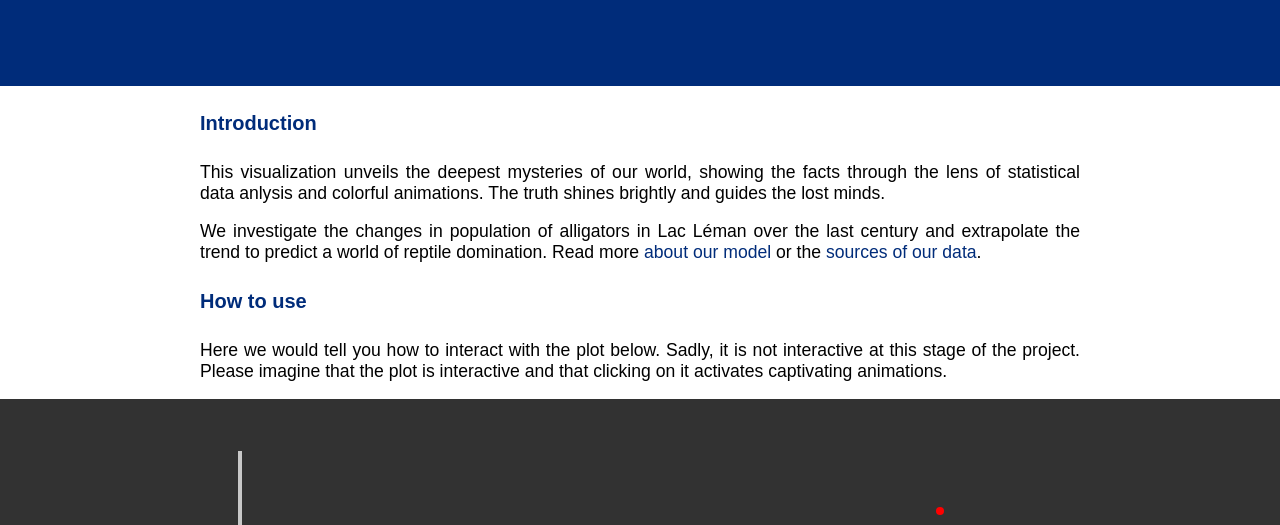
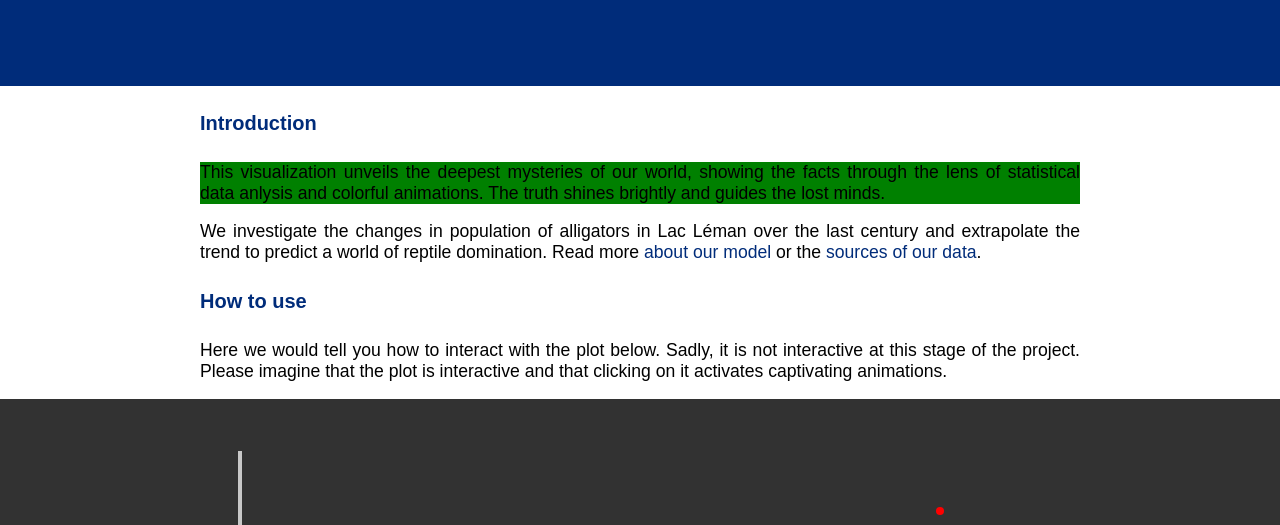
Before and after one commit to LaurentFaucher/labos-COM480-EPFL, a plain HTML site: page DataVizExercise01/DataVizExercise01/exercise/index.html in a window 1280 px wide. Shown: the part 226-751 px from the top of the page. Drawn offline with Linux system fonts and the light colour scheme.

Commit message:
LF: changement de couleur du background

```diff
--- a/DataVizExercise01/DataVizExercise01/exercise/index.html
+++ b/DataVizExercise01/DataVizExercise01/exercise/index.html
@@ -29,7 +29,7 @@
 
 <main class="width-limited">
 	<h4>Introduction</h4>
-	<p>
+	<p id="first_paragraph">
 	This visualization unveils the deepest mysteries of our world,
 	showing the facts through the lens of statistical data anlysis
 	and colorful animations.
--- a/DataVizExercise01/DataVizExercise01/exercise/style.css
+++ b/DataVizExercise01/DataVizExercise01/exercise/style.css
@@ -12,6 +12,9 @@ It switches from
 to
 	https://mdn.mozillademos.org/files/13649/box-model-alt-small.png
 */
+#first_paragraph{
+	background-color: green;
+}
 * {
 	box-sizing: border-box;
 }
```
